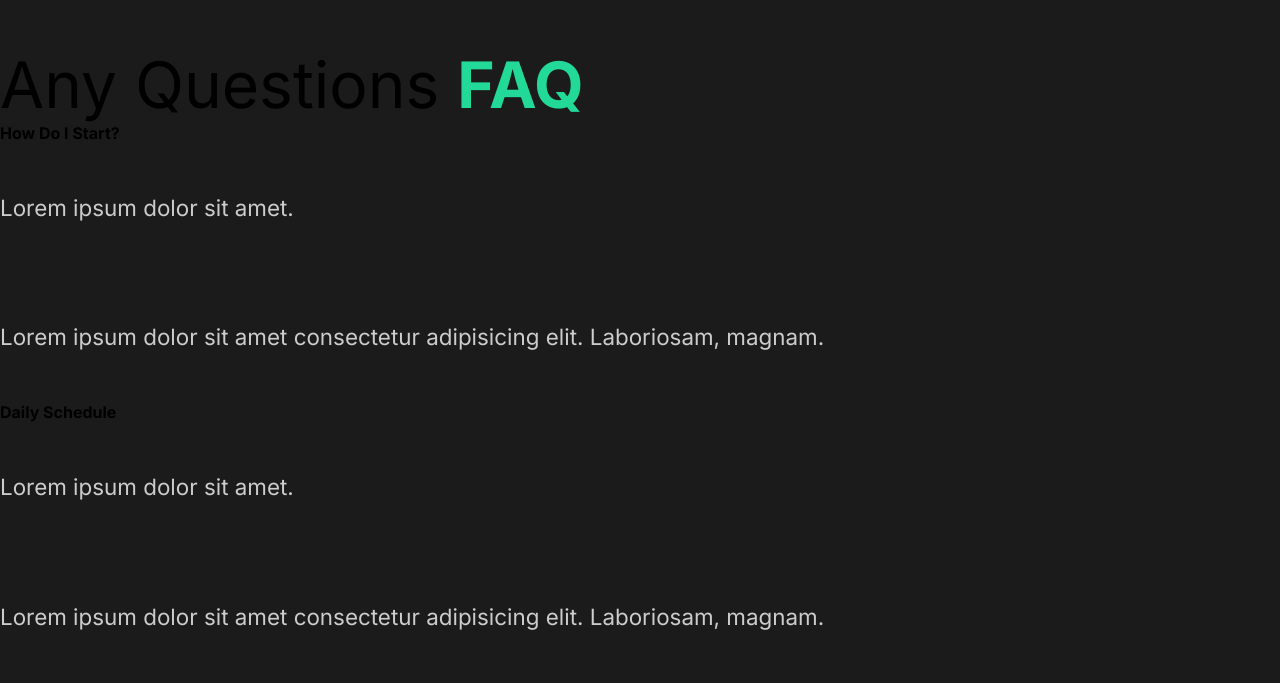
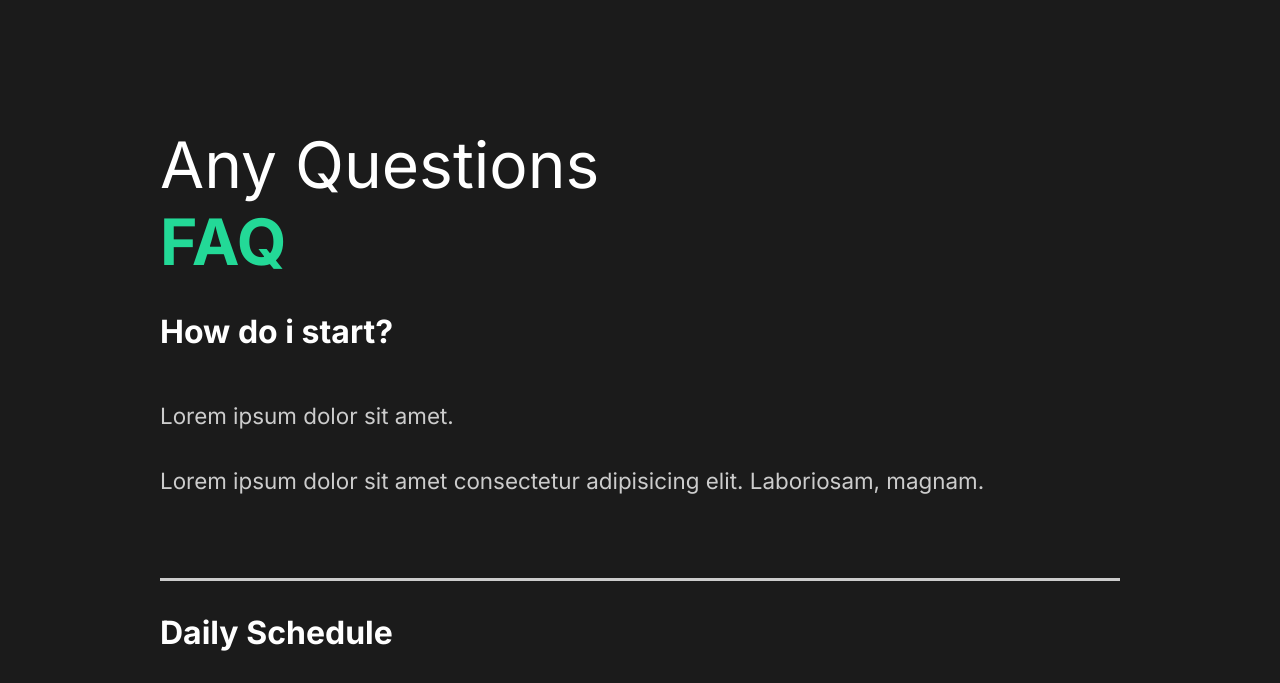
Before and after one commit to IceD0G/capture-portofolion-on-react, a React (Create React App) app: page / in a window 1280 px wide. Shown: the part 2105-2788 px from the top of the page. Built offline with nearby package versions, Linux system fonts and the light colour scheme.

Commit message:
framer-motion

```diff
--- a/src/animation.js
+++ b/src/animation.js
@@ -7,14 +7,13 @@
 		opacity: 1,
 		y: 0,
 		transition: {
-			duration: 1,
+			duration: 0.5,
 			when: 'beforeChildren',
 			staggerChildren: 0.25,
 		},
 	},
 	exit: {
 		opacity: 0,
-		y: 300,
 		transition: {
 			duration: 0.5,
 		},
@@ -50,3 +49,23 @@
 		},
 	},
 };
+export const lineAnim = {
+	hidden: { width: '0%' },
+	show: {
+		width: '100%',
+		transition: { duration: 1 },
+	},
+};
+export const slider = {
+	hidden: { x: '-130%', skew: '45deg' },
+	show: {
+		x: '100%',
+		skew: '0deg',
+		transition: { ease: 'easeOut', duration: 1 },
+	},
+};
+
+export const sliderContainer = {
+	hidden: { opacity: 1 },
+	show: { opacity: 1, transition: { staggerChildren: 0.15, ease: 'easeOut' } },
+};
--- a/src/components/FaqSection.js
+++ b/src/components/FaqSection.js
@@ -1,53 +1,83 @@
-import React from 'react';
+import React, { useState } from 'react';
+import styled from 'styled-components';
+import { About } from '../styles';
+import Toggle from './Toggle';
+import { AnimateSharedLayout } from 'framer-motion';
 
 const FaqSection = () => {
+	const [faqToggle, setFaqToogle] = useState(false);
 	return (
-		<div className='faq'>
+		<Faq>
 			<h2>
 				Any Questions <span>FAQ</span>
 			</h2>
-			<div className='question'>
-				<h4>How Do I Start?</h4>
+			<AnimateSharedLayout>
+				<Toggle title='How do i start?'>
 					<div className='answer'>
 						<p>Lorem ipsum dolor sit amet.</p>
 						<p>
-						Lorem ipsum dolor sit amet consectetur adipisicing elit. Laboriosam,
-						magnam.
+							Lorem ipsum dolor sit amet consectetur adipisicing elit.
+							Laboriosam, magnam.
 						</p>
 					</div>
-			</div>
-			<div className='question'>
-				<h4>Daily Schedule</h4>
+				</Toggle>
+				<Toggle title='Daily Schedule'>
 					<div className='answer'>
 						<p>Lorem ipsum dolor sit amet.</p>
 						<p>
-						Lorem ipsum dolor sit amet consectetur adipisicing elit. Laboriosam,
-						magnam.
+							Lorem ipsum dolor sit amet consectetur adipisicing elit.
+							Laboriosam, magnam.
 						</p>
 					</div>
-			</div>
-			<div className='question'>
-				<h4>Different Paymont Methods</h4>
+				</Toggle>
+
+				<Toggle title='Different Paymont Methods'>
 					<div className='answer'>
 						<p>Lorem ipsum dolor sit amet.</p>
 						<p>
-						Lorem ipsum dolor sit amet consectetur adipisicing elit. Laboriosam,
-						magnam.
+							Lorem ipsum dolor sit amet consectetur adipisicing elit.
+							Laboriosam, magnam.
 						</p>
 					</div>
-			</div>
-			<div className='question'>
-				<h4>What Products do you offer</h4>
+				</Toggle>
+				<Toggle className='question' title='What Products do you offer'>
 					<div className='answer'>
 						<p>Lorem ipsum dolor sit amet.</p>
 						<p>
-						Lorem ipsum dolor sit amet consectetur adipisicing elit. Laboriosam,
-						magnam.
+							Lorem ipsum dolor sit amet consectetur adipisicing elit.
+							Laboriosam, magnam.
 						</p>
 					</div>
-			</div>
-		</div>
+				</Toggle>
+			</AnimateSharedLayout>
+		</Faq>
 	);
 };
+const Faq = styled(About)`
+	display: block;
+	span {
+		display: block;
+	}
+	h2 {
+		padding-bottom: 2rem;
+		font-weight: lighter;
+	}
+	.faq-line {
+		background: #cccccc;
+		height: 0.2rem;
+		margin: 2rem 0rem;
+		width: 100%;
+	}
+	.question {
+		padding: 3rem 0rem;
+		cursor: pointer;
+	}
+	.answer {
+		padding: 2rem 0rem;
+		p {
+			padding: 1rem 0rem;
+		}
+	}
+`;
 
 export default FaqSection;
--- a/src/components/GlobalStyle.js
+++ b/src/components/GlobalStyle.js
@@ -37,6 +37,7 @@
 }
 h4{
   font-weight: bold;
+  font-size: 2rem;
 }
 a{
   font-size: 1.1rem;
--- a/src/components/ServecesSection.js
+++ b/src/components/ServecesSection.js
@@ -5,7 +5,7 @@
 import money from '../img/money.svg';
 import teamwork from '../img/teamwork.svg';
 import home2 from '../img/home2.png';
-import { About, Description, Image } from '../components/styles';
+import { About, Description, Image } from '../styles';
 import styled from 'styled-components';
 
 const ServecesSection = () => {
--- /dev/null
+++ b/src/components/Toggle.js
@@ -0,0 +1,15 @@
+import { motion } from 'framer-motion';
+import React, { useState } from 'react';
+
+const Toggle = ({ children, title }) => {
+	const [toggle, setToggle] = useState(true);
+	return (
+		<motion.div layout onClick={() => setToggle(!toggle)}>
+			<motion.h4 layout>{title}</motion.h4>
+			{toggle ? children : ''}
+			<div className='faq-line'></div>
+		</motion.div>
+	);
+};
+
+export default Toggle;
--- /dev/null
+++ b/src/components/Wave.js
@@ -0,0 +1,31 @@
+import React from 'react';
+import styled from 'styled-components';
+import { motion } from 'framer-motion';
+
+const Wave = () => {
+	return (
+		<WaveSvg
+			viewBox='0 0 1440 363'
+			fill='none'
+			xmlns='http://www.w3.org/2000/svg'
+		>
+			<motion.path
+				initial={{ pathLength: 0, pathOffset: 1 }}
+				animate={{ pathLength: 1, pathOffset: 0 }}
+				transition={{ duration: 1 }}
+				d='M1440 27.4774C1352.73 19.8184 1122.41 49.0556 899.331 227.276C620.48 450.052 354.282 355.647 170.328 185.318C23.165 49.0556 -4.21721 8.32998 0.487081 5'
+				stroke='#D96ED4'
+				strokeOpacity='0.5'
+				strokeWidth='10'
+			/>
+		</WaveSvg>
+	);
+};
+
+const WaveSvg = styled.svg`
+	position: absolute;
+	left: 0;
+	z-index: 1;
+`;
+
+export default Wave;
--- a/src/pages/OurWork.js
+++ b/src/pages/OurWork.js
@@ -7,7 +7,14 @@
 import goodtimes from '../img/goodtimes-small.png';
 //Animation
 import { motion } from 'framer-motion';
-import { pageAnimation } from '../animation';
+import {
+	pageAnimation,
+	fade,
+	photoAnim,
+	lineAnim,
+	slider,
+	sliderContainer,
+} from '../animation';
 
 const OurWork = () => {
 	return (
@@ -18,11 +25,19 @@
 			animate='show'
 			style={{ background: '#FFF' }}
 		>
+			<motion.div variants={sliderContainer}>
+				<Frame1 variants={slider}></Frame1>
+				<Frame2 variants={slider}></Frame2>
+				<Frame3 variants={slider}></Frame3>
+				<Frame4 variants={slider}></Frame4>
+			</motion.div>
 			<Movie>
-				<h2>The Athlete</h2>
-				<div className='line'></div>
+				<motion.h2 variants={fade}>The Athlete</motion.h2>
+				<motion.div variants={lineAnim} className='line'></motion.div>
 				<Link to='/work/the-athlete'>
-					<img src={athlete} alt='athlete' />
+					<Hide>
+						<motion.img variants={photoAnim} src={athlete} alt='athlete' />
+					</Hide>
 				</Link>
 			</Movie>
 			<Movie>
@@ -55,7 +70,7 @@
 	padding-bottom: 10rem;
 	.line {
 		height: 0.5rem;
-		background: #cccccc;
+		background: #23d997;
 		margin-bottom: 3rem;
 	}
 	img {
@@ -64,4 +79,28 @@
 		object-fit: cover;
 	}
 `;
+
+const Hide = styled.div`
+	overflow: hidden;
+`;
+
+//Frame Animatioin
+const Frame1 = styled(motion.div)`
+	position: fixed;
+	left: 0;
+	top: 10%;
+	width: 100%;
+	height: 100vh;
+	background: #fffebf;
+	z-index: 2;
+`;
+const Frame2 = styled(Frame1)`
+	background: #ff8ebf;
+`;
+const Frame3 = styled(Frame1)`
+	background: #8ed2ff;
+`;
+const Frame4 = styled(Frame1)`
+	background: #8effa0;
+`;
 export default OurWork;
--- a/src/components/styles.js
+++ b/src/styles.js
@@ -11,6 +11,7 @@
 export const Description = styled.div`
 	flex: 1;
 	padding-right: 5rem;
+	z-index: 2;
 	h2 {
 		font-weight: lighter;
 	}
@@ -18,6 +19,7 @@
 export const Image = styled.div`
 	flex: 1;
 	overflow: hidden;
+	z-index: 2;
 	img {
 		width: 100%;
 		height: 80vh;
```
Also changed, not shown: src/components/AboutSection.js (+3 -1 lines), src/img/wave.svg (deleted). Lines whose indentation alone changed are shown as unchanged.
